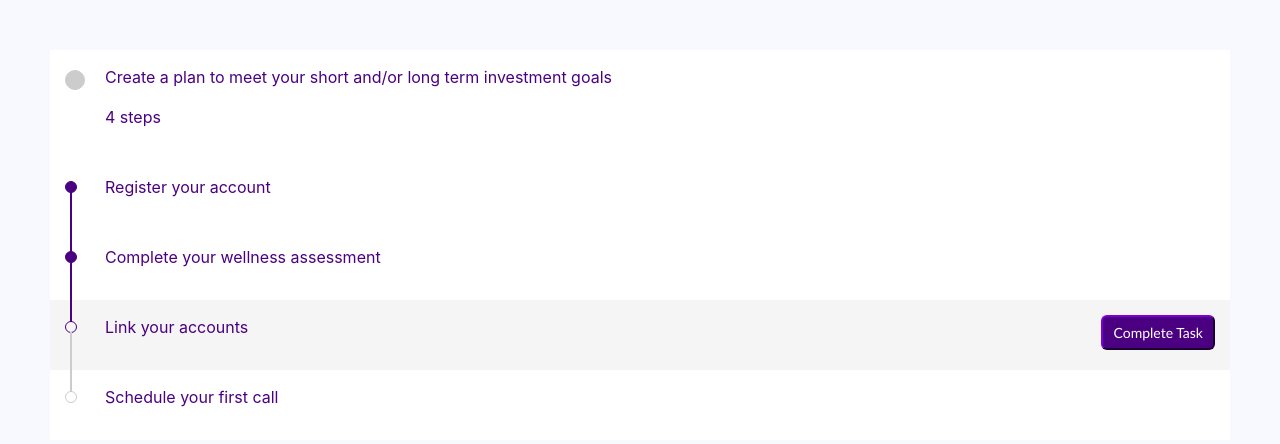
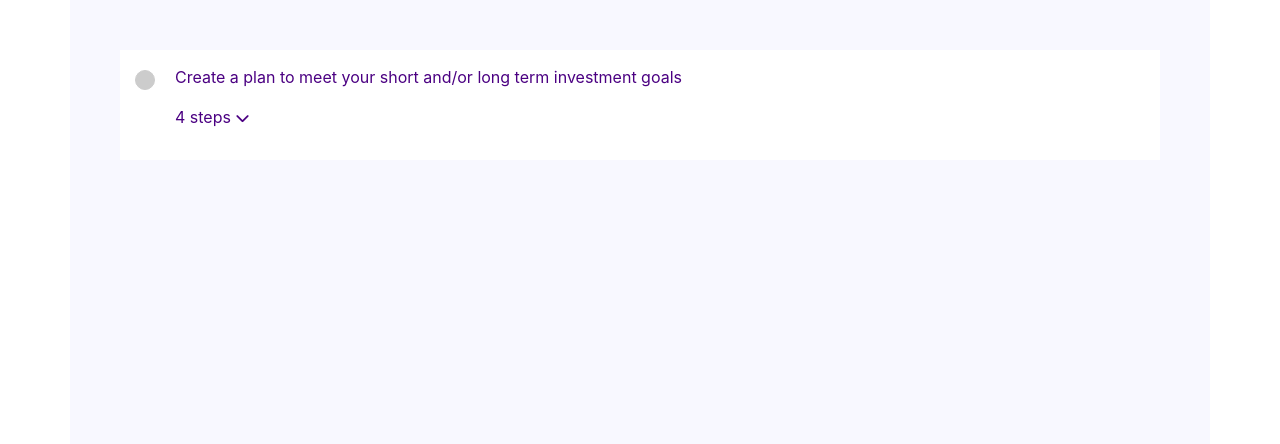
Before and after one commit to Shashwat-Goyal/blog-app-graphql, a React (Create React App) app in the folder client/: page /step-tracker in a window 1280 px wide. Shown: the top 444 px of the page. Built offline with nearby package versions, Linux system fonts and the light colour scheme; what apollo-link-state would draw is missing.

Commit message:
Worked on grid system layout and implemented collapsible

```diff
--- a/client/public/index.html
+++ b/client/public/index.html
@@ -1,15 +1,14 @@
 <!DOCTYPE html>
 <html lang="en">
+
 <head>
   <meta charset="utf-8" />
   <link rel="icon" href="%PUBLIC_URL%/favicon.ico" />
   <meta name="viewport" content="width=device-width, initial-scale=1" />
   <meta name="theme-color" content="#000000" />
-    <meta
-      name="description"
-      content="Web site created using create-react-app"
-    />
+  <meta name="description" content="Web site created using create-react-app" />
   <link rel="apple-touch-icon" href="%PUBLIC_URL%/logo192.png" />
+  <link href="https://maxcdn.bootstrapcdn.com/font-awesome/latest/css/font-awesome.min.css" rel="stylesheet" type='text/css'>
   <!--
       manifest.json provides metadata used when your web app is installed on a
       user's mobile device or desktop. See https://developers.google.com/web/fundamentals/web-app-manifest/
@@ -26,6 +25,7 @@
     -->
   <title>React App</title>
 </head>
+
 <body>
   <noscript>You need to enable JavaScript to run this app.</noscript>
   <div id="root"></div>
@@ -40,4 +40,5 @@
       To create a production bundle, use `npm run build` or `yarn build`.
     -->
 </body>
+
 </html>
--- a/client/src/App.scss
+++ b/client/src/App.scss
@@ -1,3 +1,5 @@
+@import './Layout';
+
 .App {
   text-align: left;
 }
@@ -47,3 +49,7 @@
 .pull-right {
   float: right;
 }
+
+.cursor-pointer {
+  cursor: pointer;
+}
--- /dev/null
+++ b/client/src/Layout.scss
@@ -0,0 +1,74 @@
+$columns: 12;
+$prefix: 'custom';
+$breakpoints: (
+    xs: 0,
+    sm: 576px,
+    md: 768px,
+    lg: 992px,
+    xl: 1200px
+);
+
+@function breakpoint-min($name, $breakpoints) {
+    $breakpoint: map-get($breakpoints, $name);
+    @return if($breakpoint > 0, $breakpoint, null);
+}
+
+@mixin media-breakpoint-up($name, $breakpoints) {
+    $min: breakpoint-min($name, $breakpoints);
+    @if $min {
+      @media (min-width: $min) {
+        @content;
+      }
+    } @else {
+      @content;
+    }
+}
+
+
+@each $breakpoint in map-keys($breakpoints) {
+    @include media-breakpoint-up($breakpoint, $breakpoints) {
+        @for $i from 1 through $columns {
+            .col-#{$prefix}-#{$breakpoint}-#{$i} {
+                flex: 0 0 100% / $columns * $i;
+                max-width: percentage($i / $columns);
+            }
+        }
+    }
+}
+
+.#{$prefix}-container {
+    width: 100%;
+    margin: 0 auto;
+    padding: 0 15px;
+}
+
+.#{$prefix}-row {
+    display: flex;
+    flex-wrap: wrap;
+    margin-right: -15px;
+    margin-left: -15px;
+}
+
+@media (min-width: 576px) {
+    .#{$prefix}-container {
+        max-width: 540px;
+    }
+}
+
+@media (min-width: 768px) {
+    .#{$prefix}-container {
+        max-width: 720px;
+    }
+}
+
+@media (min-width: 992px) {
+    .#{$prefix}-container {
+        max-width: 960px;
+    }
+}
+
+@media (min-width: 1200px) {
+    .#{$prefix}-container {
+        max-width: 1140px;
+    }
+}
--- a/client/src/components/StepTracker/StepHeader.tsx
+++ b/client/src/components/StepTracker/StepHeader.tsx
@@ -6,10 +6,13 @@ interface Props {
     title: string;
     steps: number;
     inProgress: boolean;
+    collapsePanel: any;
+    isCollapseOpen: boolean;
 }
 
 export default function StepHeader(props: Props) {
-    const { title = "", steps = 0, inProgress = false } = props;
+
+    const { title = "", steps = 0, inProgress = false, isCollapseOpen = false } = props;
     return (
         <div className={`step-card step-header ${inProgress ? 'in-progress' : ''}`}>
             <span className="header-circle">
@@ -17,7 +20,7 @@ export default function StepHeader(props: Props) {
             </span>
             <div style={{ display: "inline-block" }}>
                 <p>{title}</p>
-                <p>{steps} steps</p>
+                <p onClick={props.collapsePanel} className="cursor-pointer">{steps} steps <i className={`toggle-icon fa fa-chevron-${isCollapseOpen ? 'up' : 'down'}`} aria-hidden="true"></i></p>
             </div>
         </div>
     )
--- a/client/src/components/StepTracker/StepTracker.scss
+++ b/client/src/components/StepTracker/StepTracker.scss
@@ -43,6 +43,10 @@ $primary-color: #4B0082;
                         background: #ccc;
                     }
                 }
+            }
+            .toggle-icon {
+                color: $primary-color;
+                font-size: 14px;
             }
         }
         &.step-progress {
@@ -122,6 +126,9 @@ $primary-color: #4B0082;
             .step-description {
                 p {
                     display: block;
+                    margin {
+                        left: 50px;
+                    }
                 }
                 .task-button {
                     float: left;
@@ -130,3 +137,10 @@ $primary-color: #4B0082;
         }
     }
 }
+
+.content {
+    padding: 0 18px;
+    max-height: 0;
+    overflow: hidden;
+    transition: max-height 0.5s ease-out;
+}
--- a/client/src/components/StepTracker/StepTracker.tsx
+++ b/client/src/components/StepTracker/StepTracker.tsx
@@ -1,4 +1,4 @@
-import React from 'react';
+import React, { useState } from 'react';
 import './StepTracker.scss';
 import Step from './Step';
 import StepHeader from './StepHeader';
@@ -13,15 +13,32 @@ const steps = [
 export default function StepTracker() {
 
     const inProgress = steps.filter(step => step.completed).length;
+    const [isCollapseOpen, setIsCollapseOpen] = useState<boolean>(false);
+
+    function collapsePanel(event: any) {
+        var content: HTMLElement | null = document.querySelector(".content");
+        if (content && content.style && content.style.maxHeight) {
+            content.style.maxHeight = "";
+            setIsCollapseOpen(false);
+        } else if (content) {
+            content.style.maxHeight = content.scrollHeight + "px";
+            setIsCollapseOpen(true);
+        }
+    }
 
     return (
+        <div className="custom-container">
+            <div className="custom-row">
+                <div className="col-custom-sm-12">
                     <div className="step-tracker" style={{ height: window.innerHeight }}>
                         <StepHeader
                             title="Create a plan to meet your short and/or long term investment goals"
                             steps={steps.length}
                             inProgress={!!inProgress}
+                            collapsePanel={collapsePanel}
+                            isCollapseOpen={isCollapseOpen}
                         />
-            <ul>
+                        <ul className="content">
                             {
                                 steps.map(step => {
                                     return <Step
@@ -33,6 +50,9 @@ export default function StepTracker() {
                                 })
                             }
                         </ul>
+                    </div>
+                </div>
+            </div>
         </div>
 
         /*<ul className="progress-tracker progress-tracker--vertical">
```
Lines whose indentation alone changed are shown as unchanged.
